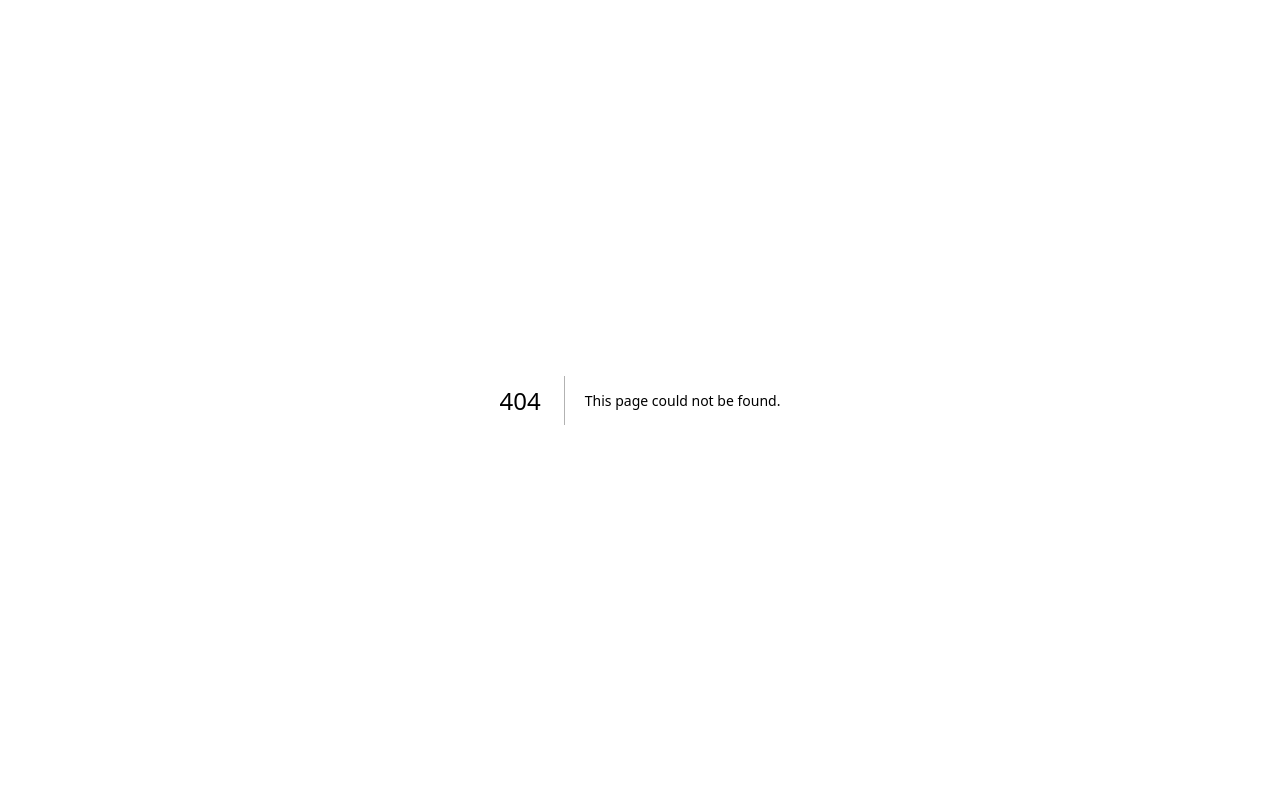
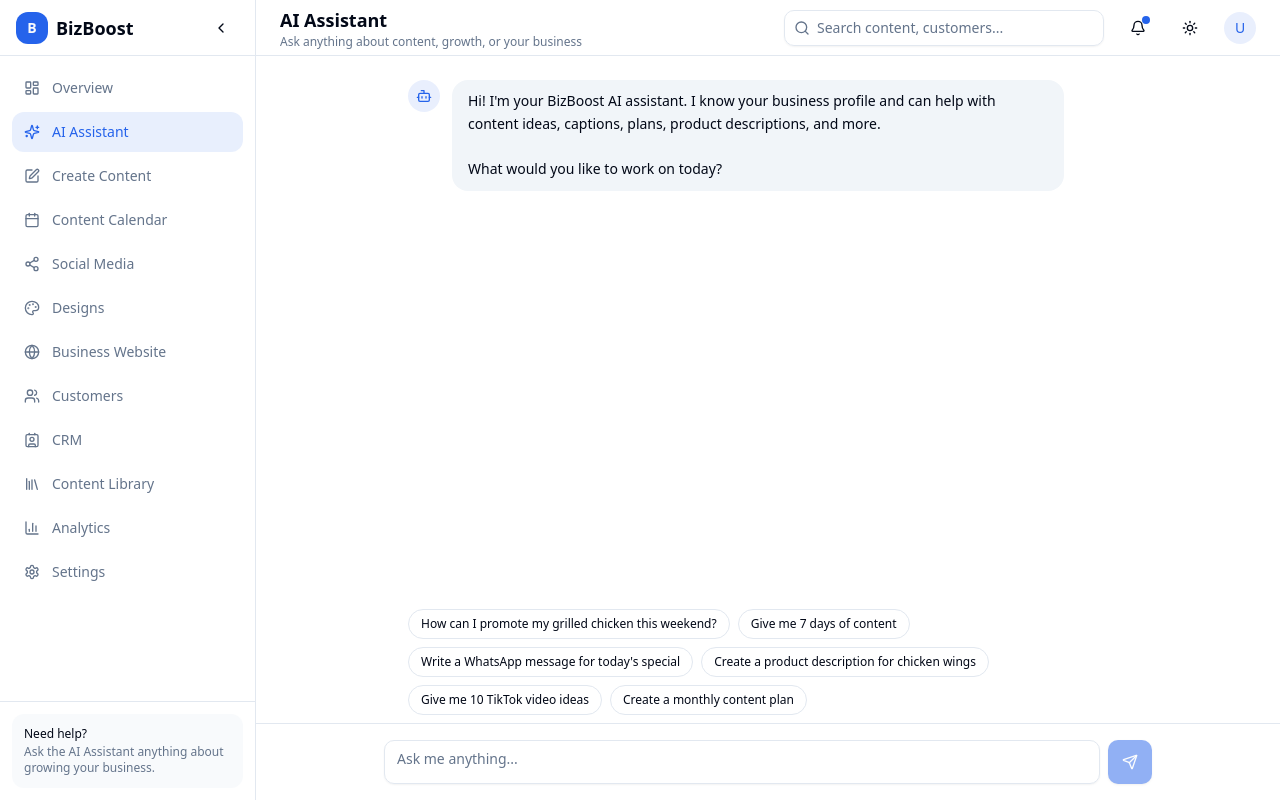
Before and after one commit to lilcoins89/bizboost, a Next.js app: page /dashboard/assistant in a window 1280 px wide. Before the commit this address had no page. Built offline with nearby package versions, Linux system fonts and the light colour scheme.

Commit message:
feat: AI Assistant chat page with suggestions and smart replies

```diff
--- /dev/null
+++ b/src/app/(dashboard)/dashboard/assistant/page.tsx
@@ -0,0 +1,188 @@
+"use client";
+
+import { useState, useRef, useEffect } from "react";
+import { DashboardHeader } from "@/components/dashboard/header";
+import { Card, CardContent } from "@/components/ui/card";
+import { Button } from "@/components/ui/button";
+import { Textarea } from "@/components/ui/textarea";
+import { Sparkles, Send, Loader2, User, Bot } from "lucide-react";
+
+interface Message {
+  role: "user" | "assistant";
+  content: string;
+}
+
+const suggestions = [
+  "How can I promote my grilled chicken this weekend?",
+  "Give me 7 days of content",
+  "Write a WhatsApp message for today's special",
+  "Create a product description for chicken wings",
+  "Give me 10 TikTok video ideas",
+  "Create a monthly content plan",
+];
+
+export default function AIAssistantPage() {
+  const [messages, setMessages] = useState<Message[]>([
+    {
+      role: "assistant",
+      content:
+        "Hi! I'm your BizBoost AI assistant. I know your business profile and can help with content ideas, captions, plans, product descriptions, and more.\n\nWhat would you like to work on today?",
+    },
+  ]);
+  const [input, setInput] = useState("");
+  const [loading, setLoading] = useState(false);
+  const bottomRef = useRef<HTMLDivElement>(null);
+
+  useEffect(() => {
+    bottomRef.current?.scrollIntoView({ behavior: "smooth" });
+  }, [messages]);
+
+  async function sendMessage(text?: string) {
+    const content = (text || input).trim();
+    if (!content || loading) return;
+
+    setInput("");
+    setMessages((prev) => [...prev, { role: "user", content }]);
+    setLoading(true);
+
+    try {
+      const res = await fetch("/api/ai/chat", {
+        method: "POST",
+        headers: { "Content-Type": "application/json" },
+        body: JSON.stringify({ message: content }),
+      });
+
+      let reply = "";
+      if (res.ok) {
+        const data = await res.json();
+        reply = data.reply;
+      } else {
+        reply = getLocalReply(content);
+      }
+
+      setMessages((prev) => [...prev, { role: "assistant", content: reply }]);
+    } catch {
+      setMessages((prev) => [
+        ...prev,
+        { role: "assistant", content: getLocalReply(content) },
+      ]);
+    } finally {
+      setLoading(false);
+    }
+  }
+
+  return (
+    <>
+      <DashboardHeader
+        title="AI Assistant"
+        description="Ask anything about content, growth, or your business"
+      />
+
+      <div className="flex flex-col h-[calc(100vh-3.5rem)]">
+        <div className="flex-1 overflow-y-auto p-4 lg:p-6 space-y-4 max-w-3xl mx-auto w-full">
+          {messages.map((msg, i) => (
+            <div
+              key={i}
+              className={`flex gap-3 ${msg.role === "user" ? "justify-end" : ""}`}
+            >
+              {msg.role === "assistant" && (
+                <div className="h-8 w-8 rounded-full bg-primary/10 flex items-center justify-center shrink-0">
+                  <Bot className="h-4 w-4 text-primary" />
+                </div>
+              )}
+              <div
+                className={`rounded-2xl px-4 py-2.5 max-w-[85%] text-sm leading-relaxed whitespace-pre-wrap ${
+                  msg.role === "user"
+                    ? "bg-primary text-primary-foreground"
+                    : "bg-muted"
+                }`}
+              >
+                {msg.content}
+              </div>
+              {msg.role === "user" && (
+                <div className="h-8 w-8 rounded-full bg-secondary flex items-center justify-center shrink-0">
+                  <User className="h-4 w-4" />
+                </div>
+              )}
+            </div>
+          ))}
+
+          {loading && (
+            <div className="flex gap-3">
+              <div className="h-8 w-8 rounded-full bg-primary/10 flex items-center justify-center">
+                <Bot className="h-4 w-4 text-primary" />
+              </div>
+              <div className="rounded-2xl bg-muted px-4 py-3">
+                <Loader2 className="h-4 w-4 animate-spin text-muted-foreground" />
+              </div>
+            </div>
+          )}
+
+          <div ref={bottomRef} />
+        </div>
+
+        {/* Suggestions */}
+        {messages.length <= 1 && (
+          <div className="px-4 lg:px-6 pb-2 max-w-3xl mx-auto w-full">
+            <div className="flex flex-wrap gap-2">
+              {suggestions.map((s) => (
+                <button
+                  key={s}
+                  onClick={() => sendMessage(s)}
+                  className="text-xs rounded-full border px-3 py-1.5 hover:bg-accent transition-colors"
+                >
+                  {s}
+                </button>
+              ))}
+            </div>
+          </div>
+        )}
+
+        {/* Input */}
+        <div className="border-t p-4 lg:px-6">
+          <div className="max-w-3xl mx-auto flex gap-2">
+            <Textarea
+              placeholder="Ask me anything..."
+              value={input}
+              onChange={(e) => setInput(e.target.value)}
+              onKeyDown={(e) => {
+                if (e.key === "Enter" && !e.shiftKey) {
+                  e.preventDefault();
+                  sendMessage();
+                }
+              }}
+              rows={1}
+              className="min-h-[44px] max-h-32 resize-none"
+            />
+            <Button
+              size="icon"
+              className="h-11 w-11 shrink-0"
+              onClick={() => sendMessage()}
+              disabled={loading || !input.trim()}
+            >
+              <Send className="h-4 w-4" />
+            </Button>
+          </div>
+        </div>
+      </div>
+    </>
+  );
+}
+
+function getLocalReply(message: string): string {
+  const lower = message.toLowerCase();
+
+  if (lower.includes("7 day") || lower.includes("week") || lower.includes("plan")) {
+    return `Here's a 7-day organic content plan for your business:\n\n**Day 1 – Monday**\n• Behind-the-scenes prep story\n• "What we're cooking today" Instagram post\n\n**Day 2 – Tuesday**\n• Customer testimonial repost\n• WhatsApp broadcast: mid-week special\n\n**Day 3 – Wednesday**\n• TikTok: quick recipe / product tip\n• Facebook: "Hump day deal"\n\n**Day 4 – Thursday**\n• Product spotlight carousel\n• Story poll: "Which flavour next?"\n\n**Day 5 – Friday**\n• Weekend special announcement (all platforms)\n• Countdown stories\n\n**Day 6 – Saturday**\n• Live or real-time posts of busy service\n• User-generated content share\n\n**Day 7 – Sunday**\n• Thank-you / appreciation post\n• Soft CTA for next week\n\nWant me to write the actual captions for any of these days?`;
+  }
+
+  if (lower.includes("tiktok") || lower.includes("video idea")) {
+    return `Here are 10 short-form video ideas:\n\n1. "POV: You just walked into [your business]" – door opening + first look\n2. 15-second product assembly / plating ASMR\n3. "3 reasons locals love us" – quick cuts\n4. Before/after of a popular item\n5. Staff favourite recommendation\n6. "Day in the life" of prep\n7. Customer reaction (with permission)\n8. "Order this if you like..." quiz style\n9. Trending audio + your product\n10. "What we wish customers knew" tips\n\nWant full scripts for any of these?`;
+  }
+
+  if (lower.includes("whatsapp")) {
+    return `Here's a ready-to-send WhatsApp message:\n\n---\nHi! 👋\n\nJust a quick note from us — today's special is ready and smelling amazing.\n\nReply to this message or call us to order. Limited quantity today!\n\nSee you soon ❤️\n---\n\nWant a more promotional or more personal version?`;
+  }
+
+  return `Great question! Based on a typical local business profile, here's how I'd approach it:\n\n1. Lead with something visual and appetizing/attractive\n2. Keep the first line as a strong hook\n3. Include a clear but soft call-to-action\n4. Match your brand voice (friendly & local)\n\nWould you like me to generate specific captions, a full content plan, or product descriptions for this? Just tell me the platform and the offer.`;
+}
```
